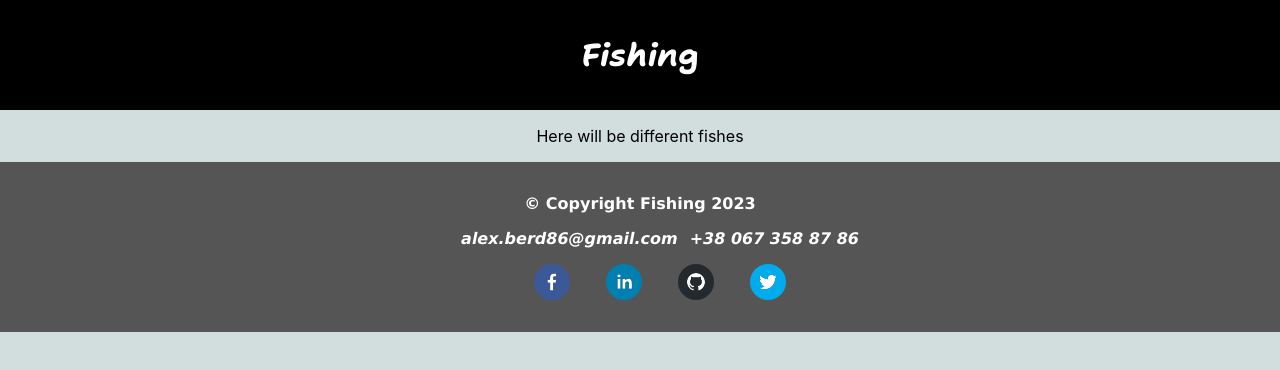
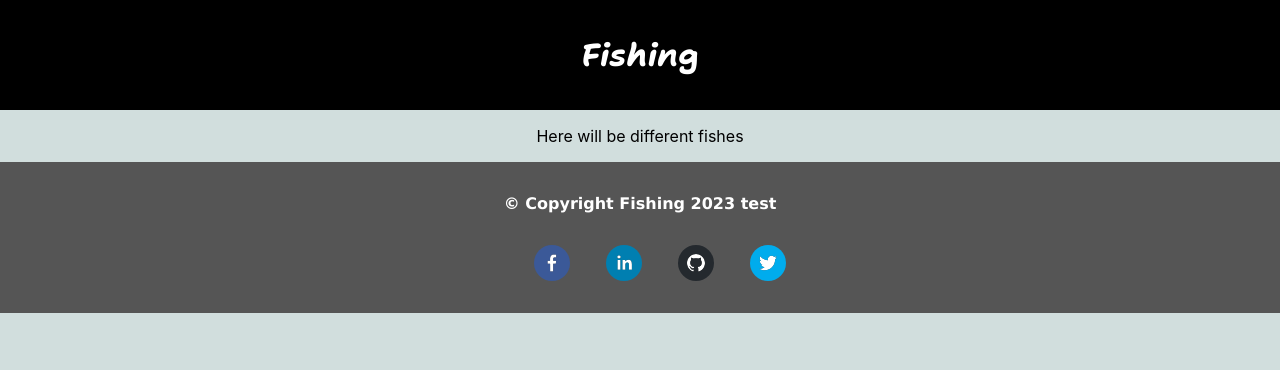
Before and after one commit to Oleksandr-Berd/fishing, a React (Create React App) app in the folder frontend/: page /fishes in a window 1280 px wide. Shown: the top 370 px of the page. Built offline with nearby package versions, Linux system fonts and the light colour scheme.

Commit message:
Update Footer.jsx

```diff
--- a/frontend/src/Components/Footer/Footer.jsx
+++ b/frontend/src/Components/Footer/Footer.jsx
@@ -6,15 +6,15 @@ import css from "./Footer.module.css";
 export const Footer = () => {
   return (
     <footer className={css.footer}>
-      <p style={{ marginBottom: "0" }}>© Copyright Fishing 2023</p>
+      <p style={{ marginBottom: "0" }}>© Copyright Fishing 2023 test</p>
       <address className={css.adress}>
         <ul className={css.adressList}>
-          <li>
+          {/* <li>
             <a href="mailto:alex.berd86@gmail.com">alex.berd86@gmail.com</a>
           </li>
           <li>
             <a href="tel:+380673588786">+38 067 358 87 86</a>
-          </li>
+          </li> */}
         </ul>
         <ul className={css.socList}>
           <li className={css.socItem}>
```
